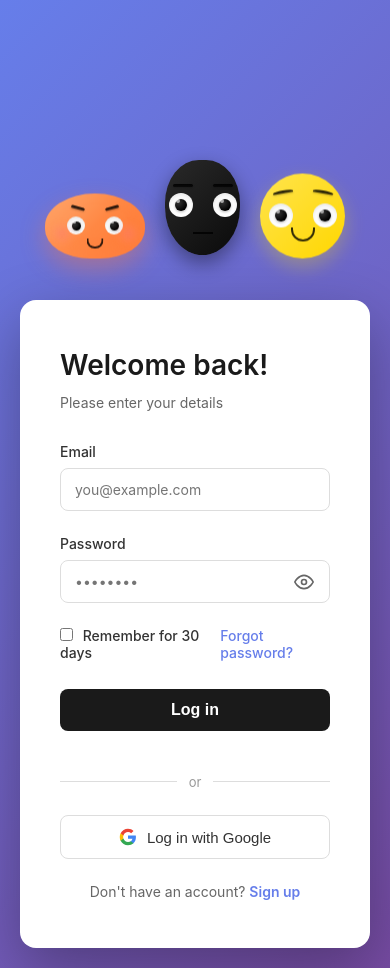
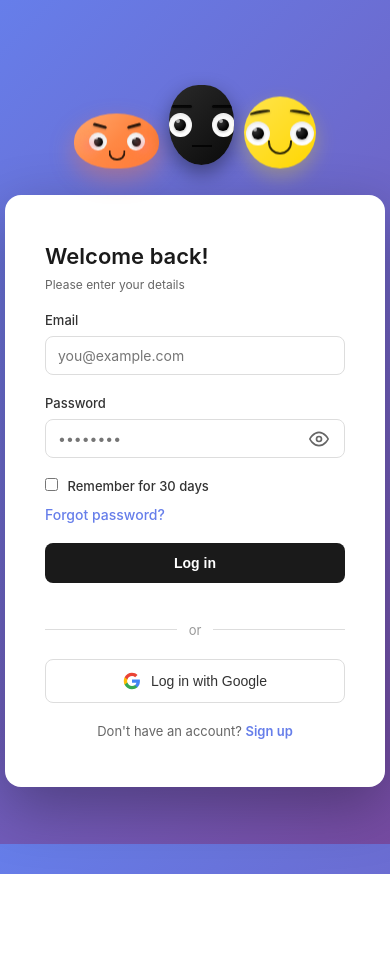
Before and after one commit to DotNetTitan/Login, a Vue app: page / in a window 390 px wide. After the commit the page ends 874 px from the top, so only its background shows below. Built offline with nearby package versions, Linux system fonts and the light colour scheme.

Commit message:
Enhance mobile responsiveness and fix scrolling issues

```diff
--- a/src/components/Characters.vue
+++ b/src/components/Characters.vue
@@ -577,7 +577,38 @@ onUnmounted(() => {
 
 @media (max-width: 768px) {
   .characters-section {
-    min-height: 250px;
+    min-height: 200px;
+    gap: 15px;
+  }
+
+  .character {
+    transform: scale(0.9);
+  }
+}
+
+@media (max-width: 480px) {
+  .characters-section {
+    min-height: 150px;
+    gap: 10px;
+  }
+
+  .character {
+    transform: scale(0.75);
+  }
+
+  .char-body.orange {
+    width: 85px;
+    height: 55px;
+  }
+
+  .char-body.black {
+    width: 65px;
+    height: 80px;
+  }
+
+  .char-body.yellow {
+    width: 72px;
+    height: 72px;
   }
 }
 </style>
--- a/src/components/LoginForm.vue
+++ b/src/components/LoginForm.vue
@@ -346,4 +346,73 @@ input[type="checkbox"] {
 .signup-link a:hover {
   color: #764ba2;
 }
+
+@media (max-width: 768px) {
+  .login-form {
+    padding: 32px 24px;
+  }
+
+  h1 {
+    font-size: 24px;
+  }
+
+  .subtitle {
+    font-size: 13px;
+    margin-bottom: 24px;
+  }
+}
+
+@media (max-width: 480px) {
+  .login-form {
+    padding: 24px 20px;
+    min-width: 280px;
+  }
+
+  h1 {
+    font-size: 22px;
+    margin-bottom: 8px;
+  }
+
+  .subtitle {
+    font-size: 12px;
+    margin-bottom: 20px;
+  }
+
+  .form-group {
+    margin-bottom: 20px;
+  }
+
+  label {
+    font-size: 13px;
+  }
+
+  input[type="email"],
+  input[type="password"],
+  input[type="text"] {
+    padding: 10px 12px;
+    font-size: 14px;
+  }
+
+  .checkbox-group {
+    flex-direction: column;
+    align-items: flex-start;
+    gap: 12px;
+    margin-bottom: 20px;
+  }
+
+  .login-btn,
+  .google-login-btn {
+    padding: 12px;
+    font-size: 14px;
+  }
+
+  .divider {
+    margin: 20px 0;
+  }
+
+  .signup-link {
+    font-size: 13px;
+    margin-top: 20px;
+  }
+}
 </style>
--- a/src/style.css
+++ b/src/style.css
@@ -7,12 +7,12 @@
 body {
   font-family: -apple-system, BlinkMacSystemFont, 'Segoe UI', Roboto, Oxygen, Ubuntu, Cantarell, sans-serif;
   background: linear-gradient(135deg, #667eea 0%, #764ba2 100%);
+  background-attachment: fixed;
   display: flex;
   justify-content: center;
   align-items: center;
   min-height: 100vh;
   padding: 20px;
-  overflow: hidden;
   -webkit-font-smoothing: antialiased;
   -moz-osx-font-smoothing: grayscale;
 }
@@ -22,6 +22,7 @@ body {
   display: flex;
   justify-content: center;
   align-items: center;
+  min-height: 100vh;
 }
 
 .container {
@@ -33,8 +34,33 @@ body {
 }
 
 @media (max-width: 768px) {
+  body {
+    padding: 20px 10px;
+    align-items: flex-start;
+  }
+
+  #app {
+    align-items: flex-start;
+    padding: 20px 0;
+  }
+
   .container {
     flex-direction: column;
-    gap: 30px;
+    gap: 20px;
+    max-width: 100%;
   }
 }
+
+@media (max-width: 480px) {
+  body {
+    padding: 15px 5px;
+  }
+
+  #app {
+    padding: 15px 0;
+  }
+
+  .container {
+    gap: 15px;
+  }
+}
```
